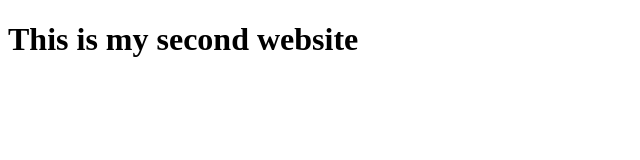
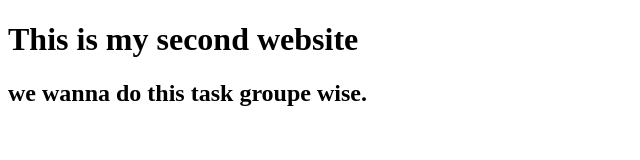
Before and after one commit to AbuZobair/my-second-website-, a plain HTML site: page index.html in a window 1280 px wide. Shown: the whole page, without its empty margins (0-640 px from the left). Drawn offline with Linux system fonts and the light colour scheme.

Commit message:
aded a work

```diff
--- a/index.html
+++ b/index.html
@@ -8,5 +8,6 @@
 </head>
 <body>
     <h1>This is  my second website</h1>
+    <h2>we wanna do this task groupe wise.</h2>
 </body>
 </html>
```
